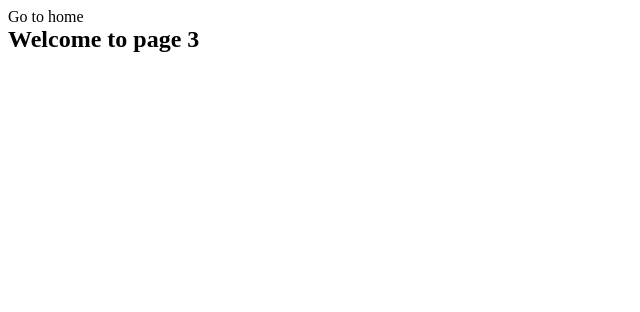
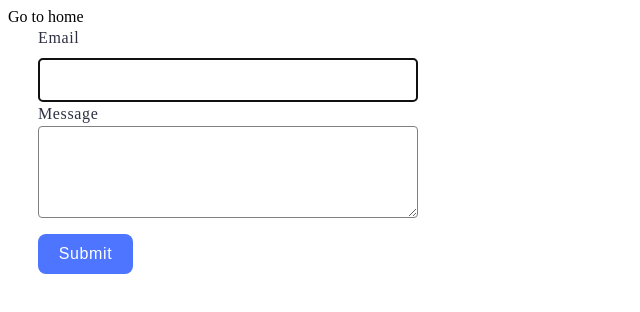
Before and after one commit to TyshchenkoYulia/goit-js-hw-09, a website built with Vite: page src/2-form.html in a window 1280 px wide. Shown: the whole page, without its empty margins (0-640 px from the left). Built offline with nearby package versions, Linux system fonts and the light colour scheme.

Commit message:
add task 2

```diff
--- a/src/2-form.html
+++ b/src/2-form.html
@@ -11,7 +11,19 @@
 
     <section>
       <a href="./index.html">Go to home</a>
-      <h1>Welcome to page 3</h1>
+
+      <form class="feedback-form" autocomplete="off">
+        <label>
+          Email
+          <input type="email" name="email" autofocus />
+        </label>
+        <label>
+          Message
+          <textarea name="message" rows="8"></textarea>
+        </label>
+        <button type="submit">Submit</button>
+      </form>
+
     </section>
 
     <script type="module" src="./js/2-form.js"></script>
--- a/src/css/reset.css
+++ b/src/css/reset.css
@@ -28,8 +28,8 @@ button {
   cursor: pointer;
 }
 
-/* img {
+img {
   display: block;
   max-width: 100%;
   height: auto;
-} */
+}
--- a/src/css/styles.css
+++ b/src/css/styles.css
@@ -20,3 +20,56 @@
 }
 
 /* =================== Form ==================== */
+
+.feedback-form {
+    display: flex;
+    flex-direction: column;
+    padding-left: 30px;
+}
+
+.feedback-form label {
+    display: flex;
+    flex-direction: column;
+    font-weight: 400;
+    font-size: 16px;
+    line-height: 150%;
+    letter-spacing: 0.04em;
+    color: #2e2f42;
+}
+
+.feedback-form input {
+    margin-top: 8px;
+    border: 1px solid #808080;
+    border-radius: 4px;
+    max-width: 360px;
+    height: 40px;
+    padding-left: 16px;
+}
+
+.feedback-form textarea {
+    border: 1px solid #808080;
+    border-radius: 4px;
+    max-width: 360px;
+    height: 80px;
+    padding-left: 16px;
+    padding-top: 8px;
+}
+
+.feedback-form button {
+    border: none;
+    margin-top: 16px;
+    border-radius: 8px;
+    padding: 8px 16px;
+    width: 95px;
+    height: 40px;
+    background: #4e75ff;
+    font-weight: 500;
+    font-size: 16px;
+    line-height: 150%;
+    letter-spacing: 0.04em;
+    color: #fff;
+}
+
+.feedback-form button:hover {
+   background: #6c8cff;
+}
--- a/src/js/2-form.js
+++ b/src/js/2-form.js
@@ -1 +1,53 @@
-console.log("Form");
+const LS_KEY = "feedback-form-state";
+
+const form = document.querySelector('.feedback-form');
+const email = document.querySelector('input');
+const message = document.querySelector('textarea');
+
+// ================================= read form
+
+function readFormData(form) {
+   const messageValue = message.value.trim();
+   const emailValue = email.value.trim();
+
+    return {
+        emailValue,
+        messageValue
+    }
+}
+
+// ================================= input
+
+form.addEventListener('input', (event) => {
+    event.preventDefault();
+
+    readFormData(form);
+
+    const data = readFormData(event.currentTarget);
+    const jsonData = JSON.stringify(data);
+    localStorage.setItem(LS_KEY, jsonData);
+})
+
+// ================================= safe info
+
+const rawData = localStorage.getItem(LS_KEY);
+if (rawData) {
+    const data = JSON.parse(rawData);
+
+    email.value = data.email;
+    message.value = data.message;
+}
+
+// ==================================== submit
+
+form.addEventListener('submit', (event) => {
+    event.preventDefault();
+
+    if (email.value === "" || message.value === "" ) {
+        return;
+    }
+
+    console.log(readFormData(form));
+    localStorage.removeItem(LS_KEY);
+    form.reset();
+})
```
Also changed, not shown: src/index.html (+2 -2 lines).
